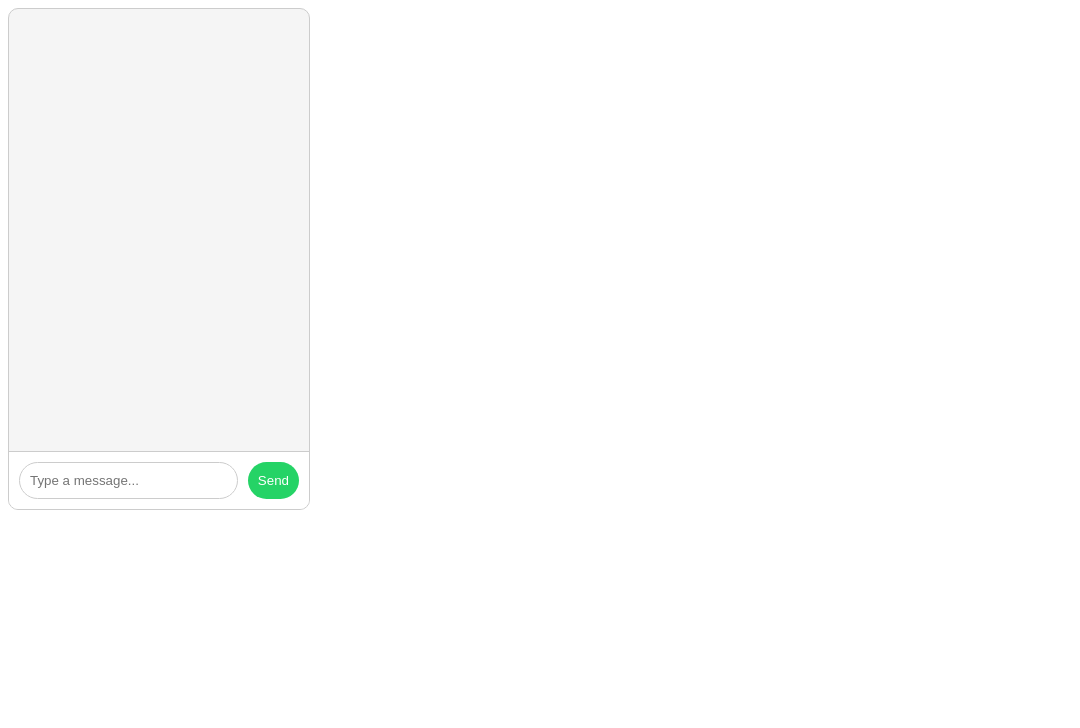
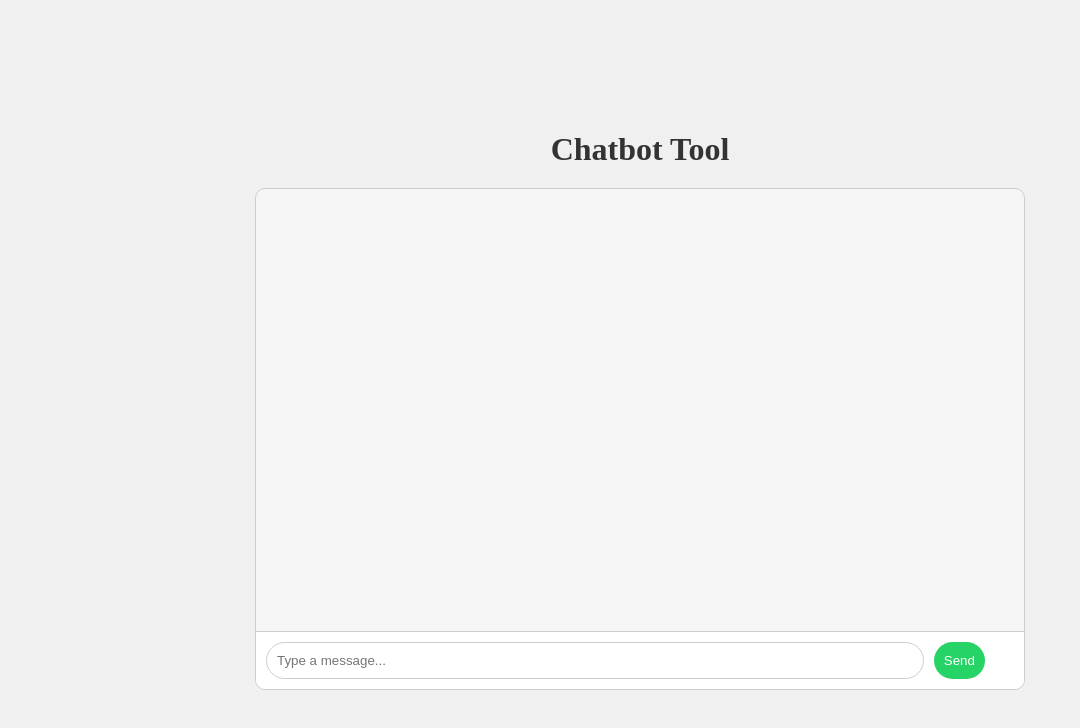
Before and after one commit to ShaliPriya1/mlproject, a plain HTML site: page chatbot/index.html in a window 1280 px wide. Shown: the whole page, without its empty margins (0-1080 px from the left). Drawn offline with Linux system fonts and the light colour scheme.

Commit message:
Update index.html

```diff
--- a/chatbot/index.html
+++ b/chatbot/index.html
@@ -5,9 +5,29 @@
     <meta name="viewport" content="width=device-width, initial-scale=1.0">
     <title>Chatbot</title>
     <style>
-        /* Chat container */
+        /* Body to take full height of the screen and center the chat box */
+        body {
+            height: 100vh;
+            display: flex;
+            justify-content: center;
+            align-items: center;
+            margin: 0;
+            background-color: #f0f0f0;
+            flex-direction: column;
+            text-align: center;
+        }
+
+        /* Title styling */
+        h1 {
+            font-size: 2em;
+            color: #333;
+            margin-bottom: 20px;
+        }
+
+        /* Chat container - Extend the width to span across both sides */
         .chat-container {
-            width: 300px;
+            width: 60%; /* 80% of the width of the viewport */
+            max-width: 1200px; /* Maximum width to prevent it from becoming too wide */
             height: 500px;
             border: 1px solid #ccc;
             border-radius: 10px;
@@ -22,6 +42,7 @@
         .messages {
             padding: 10px;
             flex-grow: 1;
+            overflow-y: auto;
         }
 
         /* User message styles */
@@ -99,6 +120,8 @@
 </head>
 <body>
 
+<h1>Chatbot Tool</h1>
+
 <div class="chat-container">
     <div class="messages" id="messages"></div>
     <div class="input-container">
```
